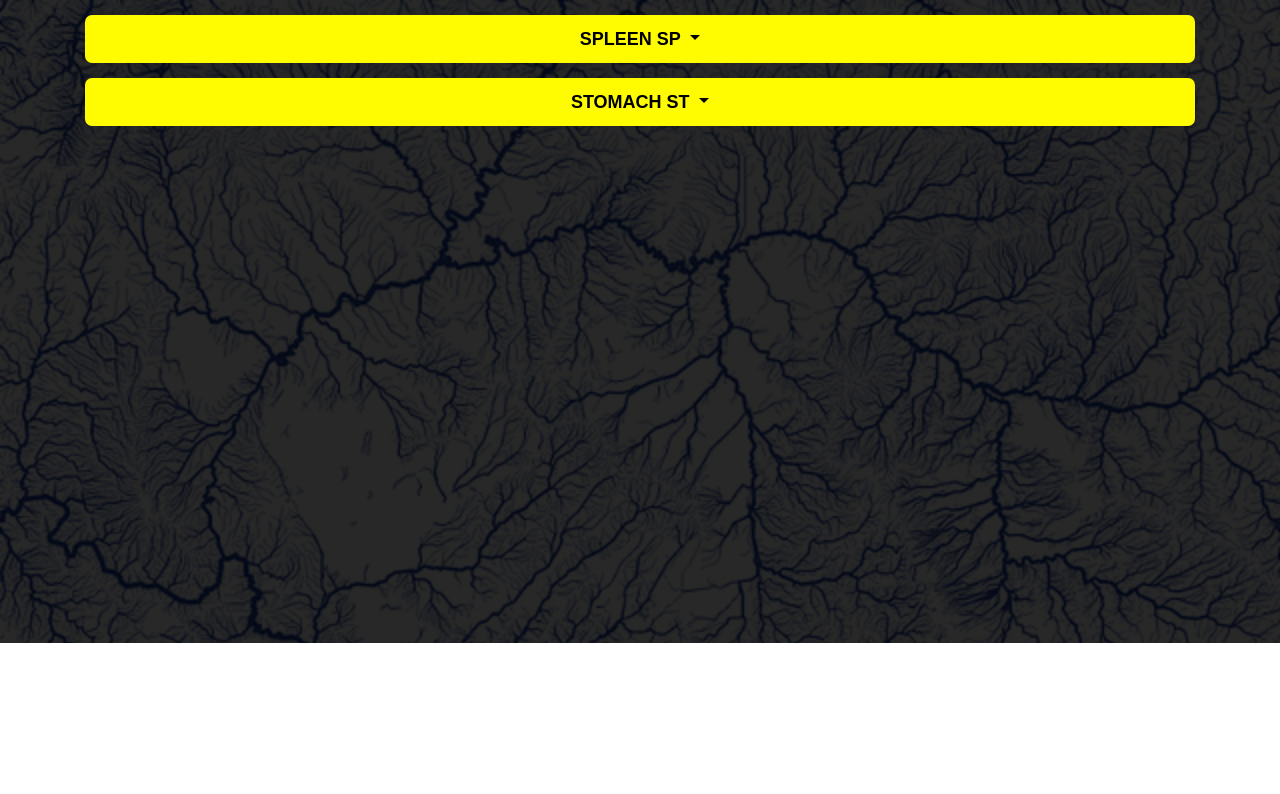
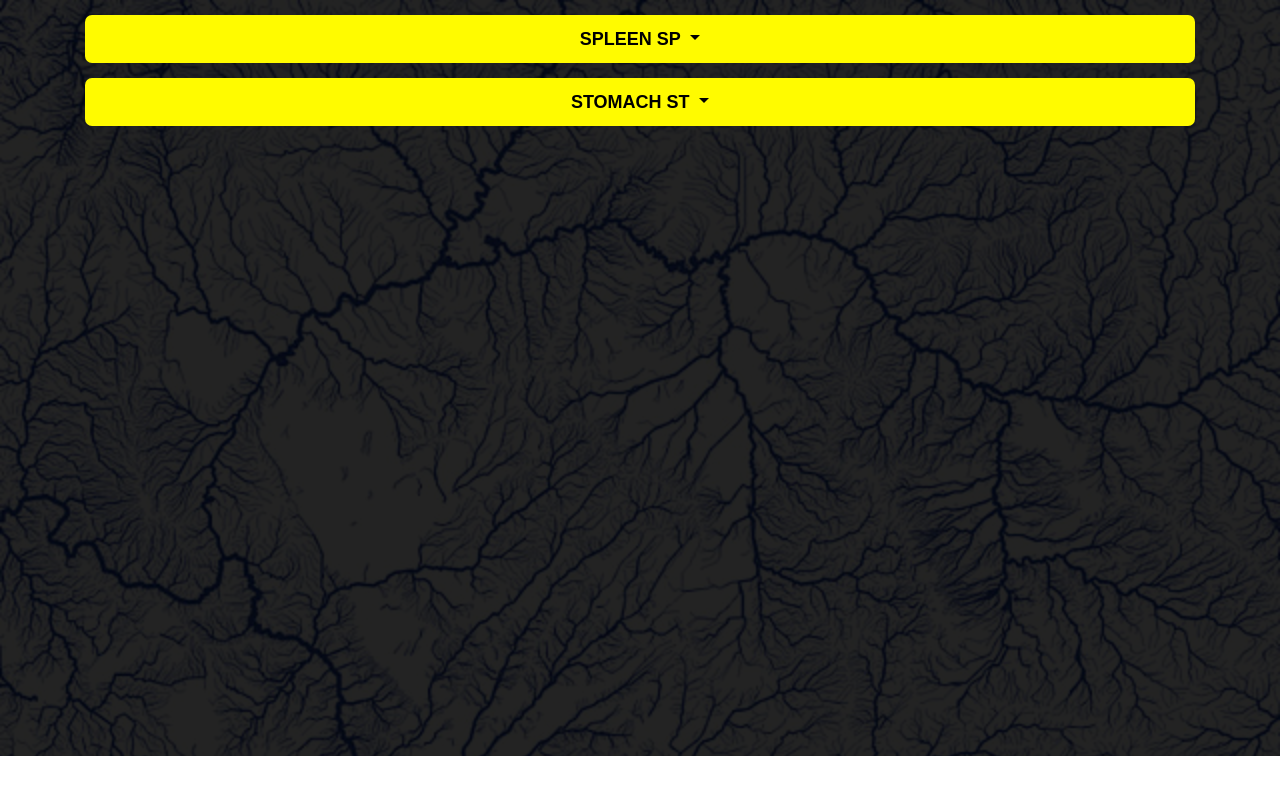
Before and after one commit to abbasmethar/acumeridian, a plain HTML site: page earth.html in a window 1280 px wide. Drawn offline with nearby package versions, Linux system fonts and the light colour scheme.

Commit message:
Update earth.css

```diff
--- a/earth.css
+++ b/earth.css
@@ -6,8 +6,8 @@ html,body{
 }
 
 .main-container{
-    height: 17cm;
-    background:#000000d7 url('images/branches.jpg');
+    height: 20cm;
+    background:#000000dc url('images/branches.jpg');
     background-repeat: no-repeat;
     background-position: center;
     background-size: cover;
```
